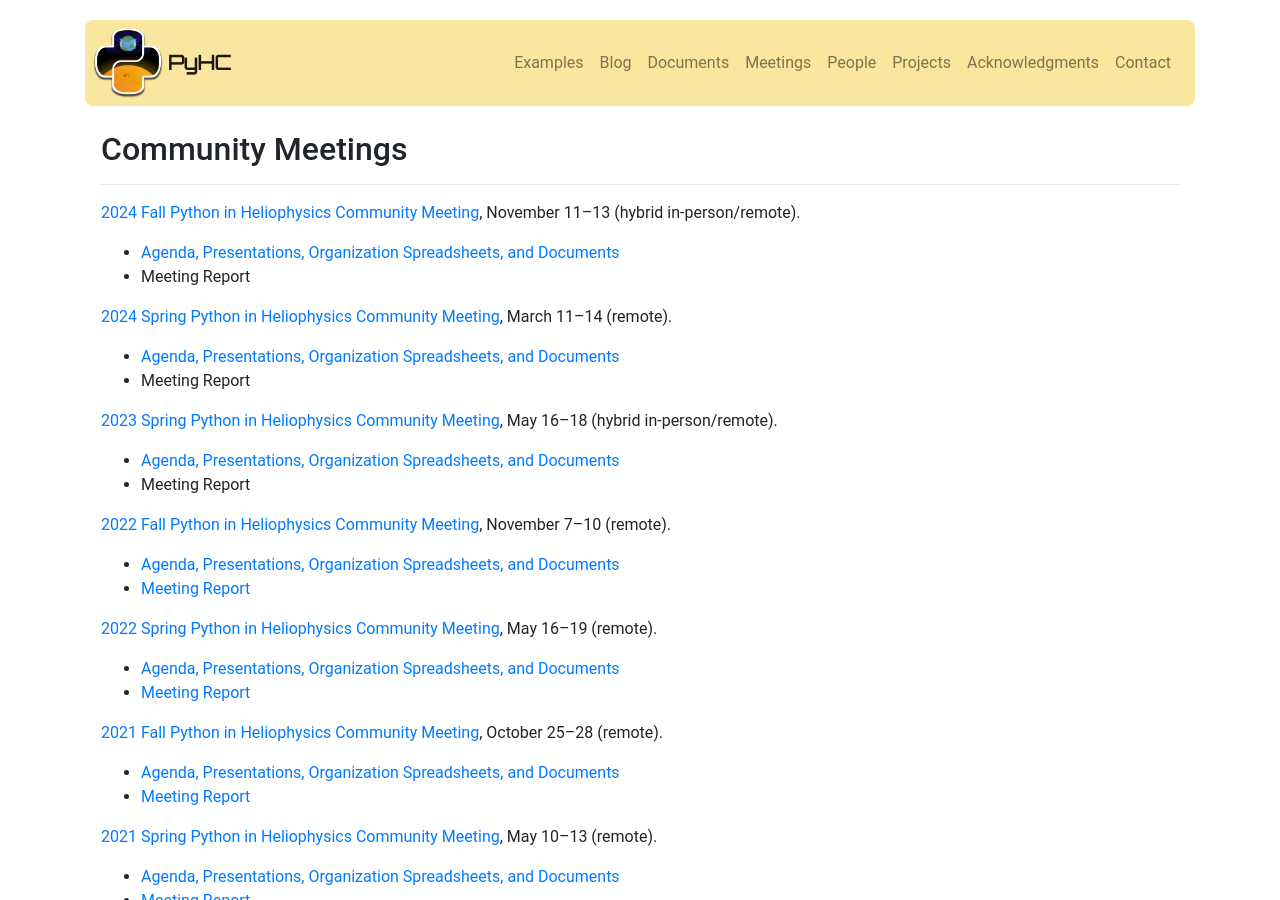
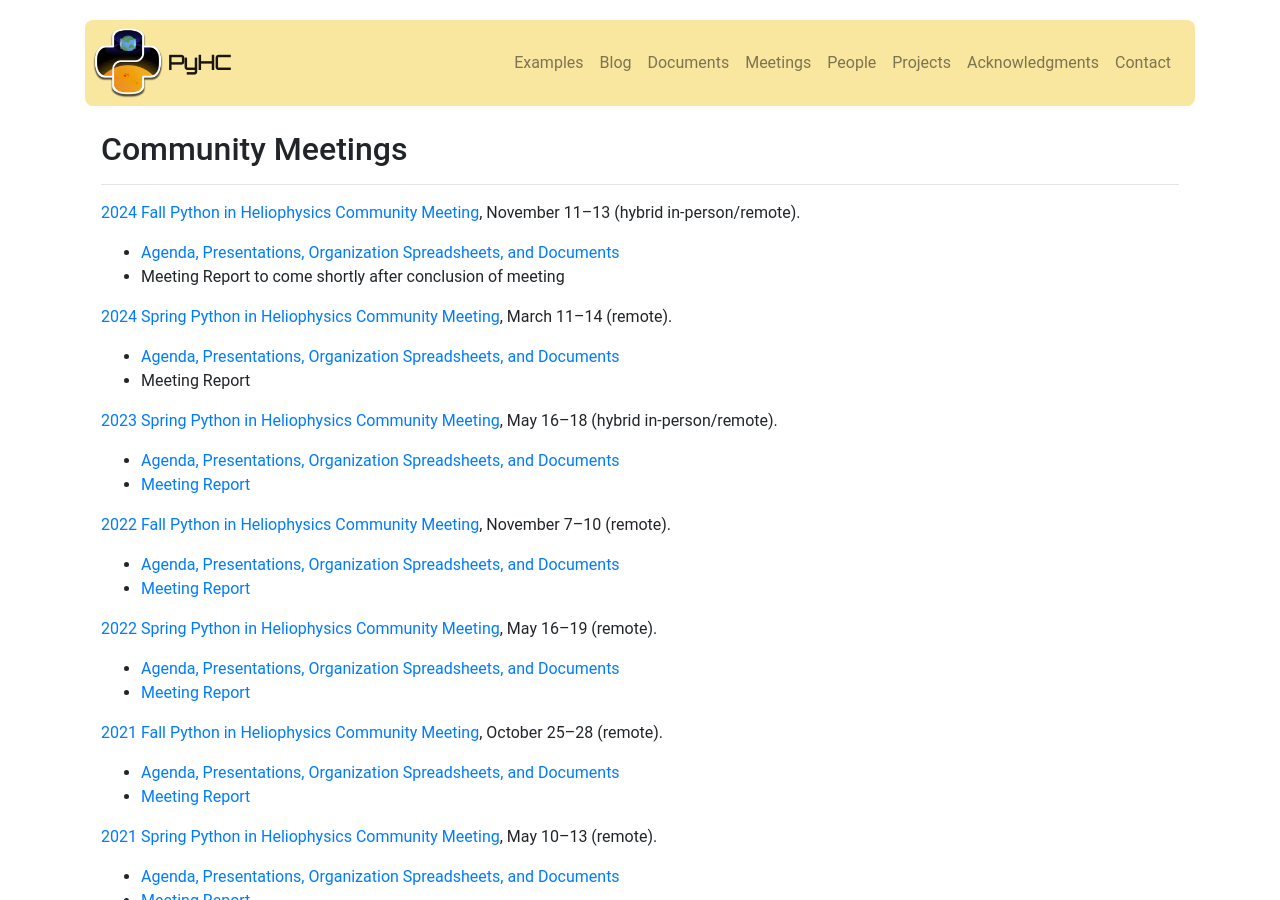
Before and after one commit to heliophysicsPy/heliophysicsPy.github.io, a Jekyll site: the page built from _pages/meetings/community_meetings/community_meetings.md, in a window 1280 px wide and 900 px high. Built offline with Jekyll 4.4.1, drawn with Linux system fonts in a browser that asks for light colours; nearby versions of some CDN libraries.

Commit message:
added link for spring 2023 meeting report

```diff
--- a/_pages/meetings/community_meetings/community_meetings.md
+++ b/_pages/meetings/community_meetings/community_meetings.md
@@ -8,7 +8,7 @@ exclude: true
 [2024 Fall Python in Heliophysics Community Meeting]({% link
 _pages/meetings/community_meetings/fall2024.md %}), November 11–13 (hybrid in-person/remote).
 * [Agenda, Presentations, Organization Spreadsheets, and Documents](https://drive.google.com/drive/folders/1_PrioZvEfNhcQ5ISOjHHZ4XQZKHk2Ohq?usp=drive_link)
-* Meeting Report
+* Meeting Report to come shortly after conclusion of meeting
 
 [2024 Spring Python in Heliophysics Community Meeting]({% link
 _pages/meetings/community_meetings/spring2024.md %}), March 11–14 (remote).
@@ -18,7 +18,7 @@ _pages/meetings/community_meetings/spring2024.md %}), March 11–14 (remote).
 [2023 Spring Python in Heliophysics Community Meeting]({% link
 _pages/meetings/community_meetings/spring2023.md %}), May 16–18 (hybrid in-person/remote).
 * [Agenda, Presentations, Organization Spreadsheets, and Documents](https://drive.google.com/drive/folders/1Gy2oquhdkkMfidRsf-WgjhnS7C5aIzuf?usp=sharing)
-* Meeting Report
+* [Meeting Report](https://doi.org/10.5281/zenodo.13743019)
 
 [2022 Fall Python in Heliophysics Community Meeting]({% link
 _pages/meetings/community_meetings/fall2022.md %}), November 7–10 (remote).
```
